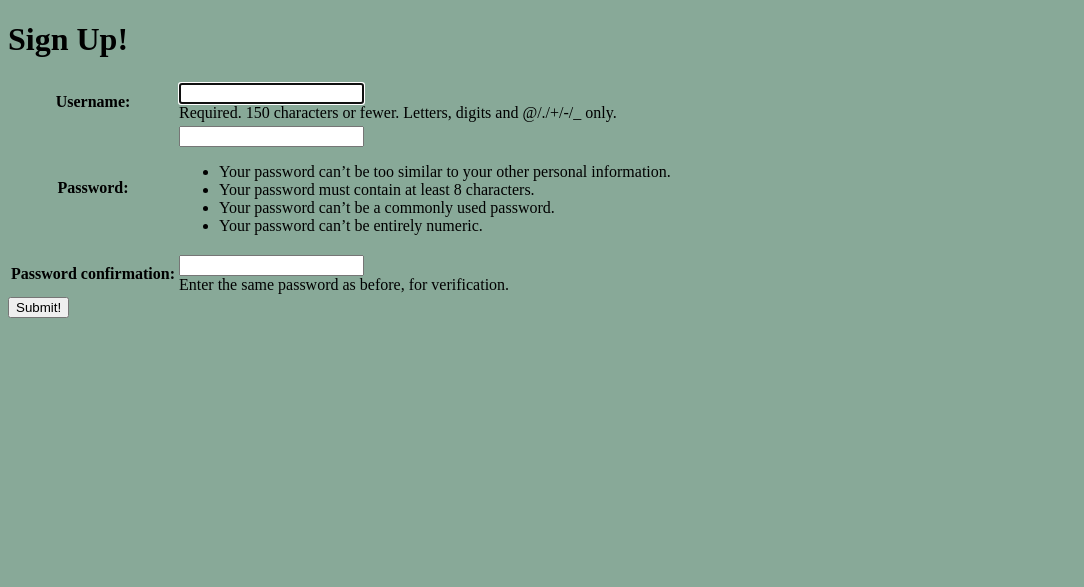
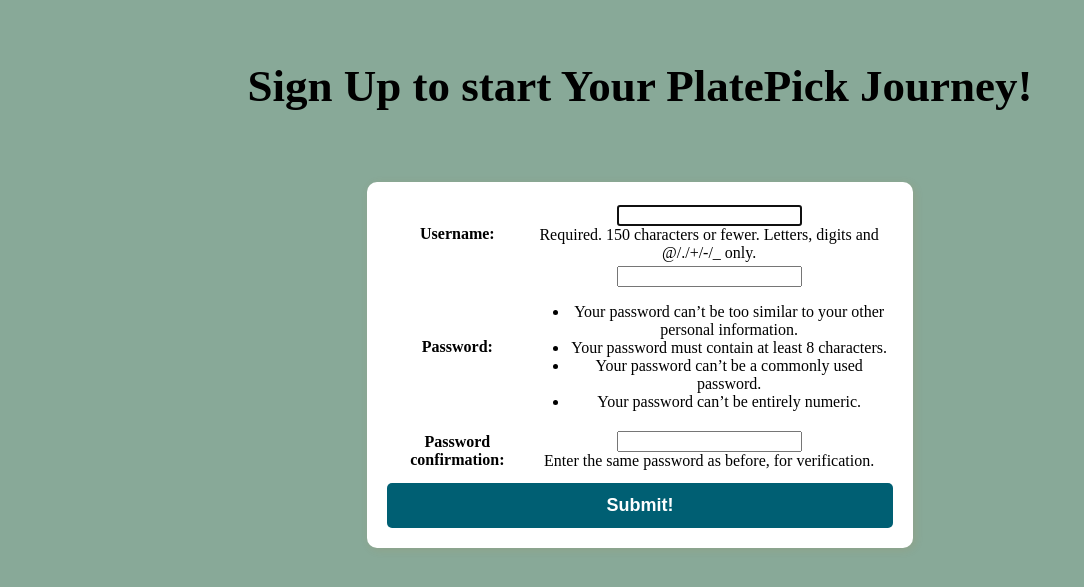
Before and after one commit to samtasticc/platepick-app, a Django app: page /accounts/signup/ in a window 1280 px wide. Shown: the part 96-683 px from the top of the page, without its empty margins (0-1084 px from the left). Run offline with Django 5.2, Linux system fonts and the light colour scheme.

Commit message:
add signup styling

```diff
--- /dev/null
+++ b/main_app/static/css/signup.css
@@ -0,0 +1,60 @@
+@import url("base.css");
+
+.page-header {
+    text-align: center;
+    margin-top: 20px;
+}
+
+.page-header h1 {
+    font-size: 45px;
+    color: black;
+    display: inline-block;
+    padding: 10px 20px;
+    border-radius: 10px;
+}
+
+form {
+    display: flex;
+    flex-direction: column;
+    align-items: center;
+    width: 40%;
+    margin: 30px auto;
+    background-color: white;
+    padding: 20px;
+    border-radius: 10px;
+    box-shadow: 2px 2px 10px rgba(204, 110, 10, 0.1);
+}
+
+form table {
+    width: 100%;
+}
+
+form button {
+    display: block;
+    width: 100%;
+    padding: 12px;
+    font-size: 18px;
+    font-weight: bold;
+    color: white;
+    background-color: #005f73;
+    border: none;
+    border-radius: 5px;
+    cursor: pointer;
+    margin-top: 10px;
+}
+
+form button:hover {
+    background-color: #cf9008;
+}
+
+.red-text {
+    color: red;
+    text-align: center;
+    font-weight: bold;
+}
+
+@media screen and (max-width: 768px) {
+    form {
+        width: 90%;
+    }
+}
--- a/main_app/templates/signup.html
+++ b/main_app/templates/signup.html
@@ -1,15 +1,19 @@
 {% extends 'base.html' %}
 {% load static %}
+
 {% block head %}
-<link rel="stylesheet" href="{% static 'css/form.css' %}" />
+<link rel="stylesheet" href="{% static 'css/signup.css' %}" />
 {% endblock %}
+
 {% block content %}
 <div class="page-header">
-  <h1>Sign Up!</h1>
-</div>
+  <h1>Sign Up to start Your PlatePick Journey!</h1>
+
+
 {% if error_message %}
   <p class="red-text">{{ error_message }}</p>
 {% endif %}
+
   <form action="" method="post" class="form-container" autocomplete="off">
     {% csrf_token %}
     <table>
@@ -17,5 +21,5 @@
     </table>
     <button type="submit" class="btn submit">Submit!</button>
   </form>
-
+</div>
 {% endblock %}
```
Lines whose indentation alone changed are shown as unchanged.
